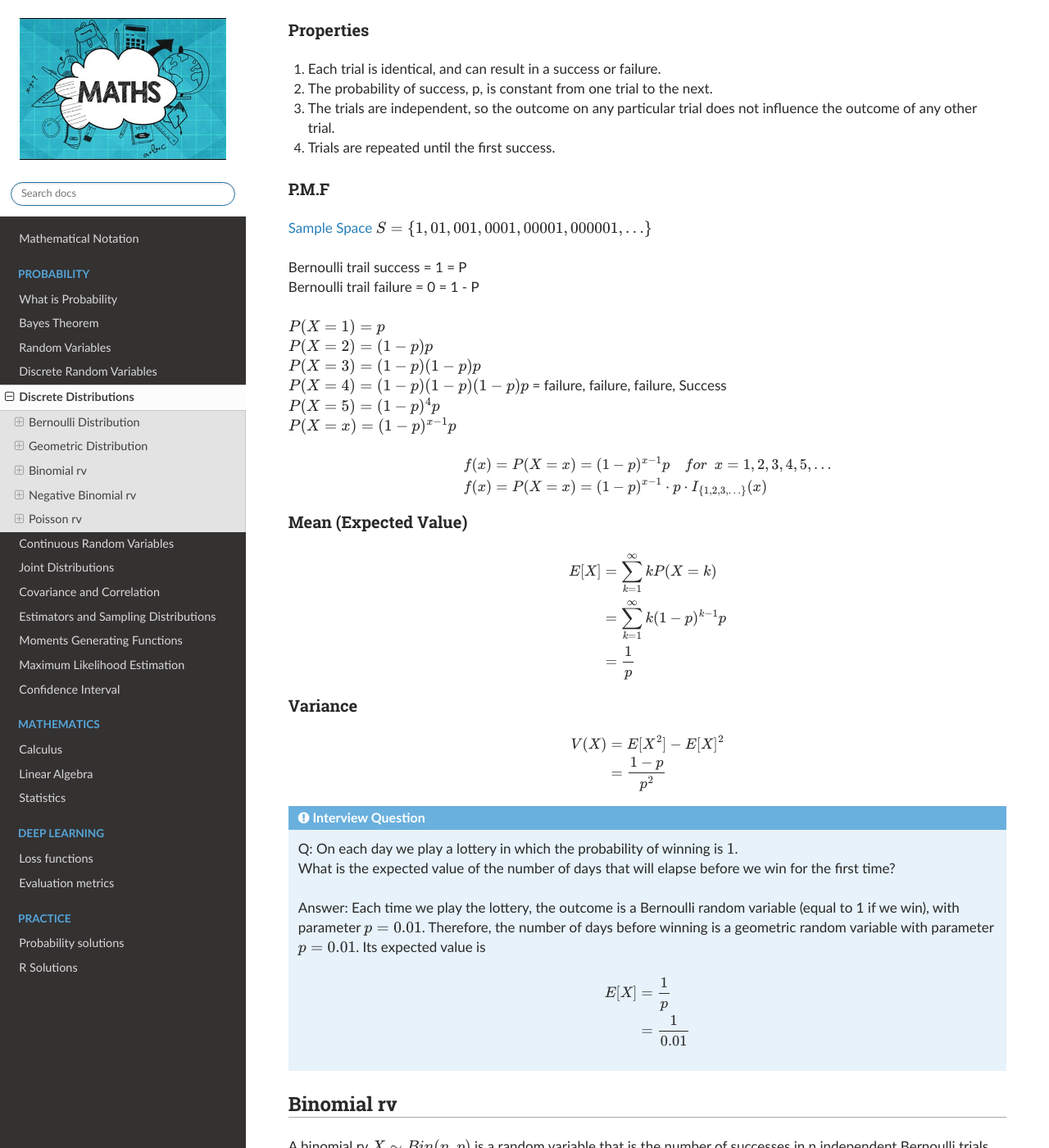
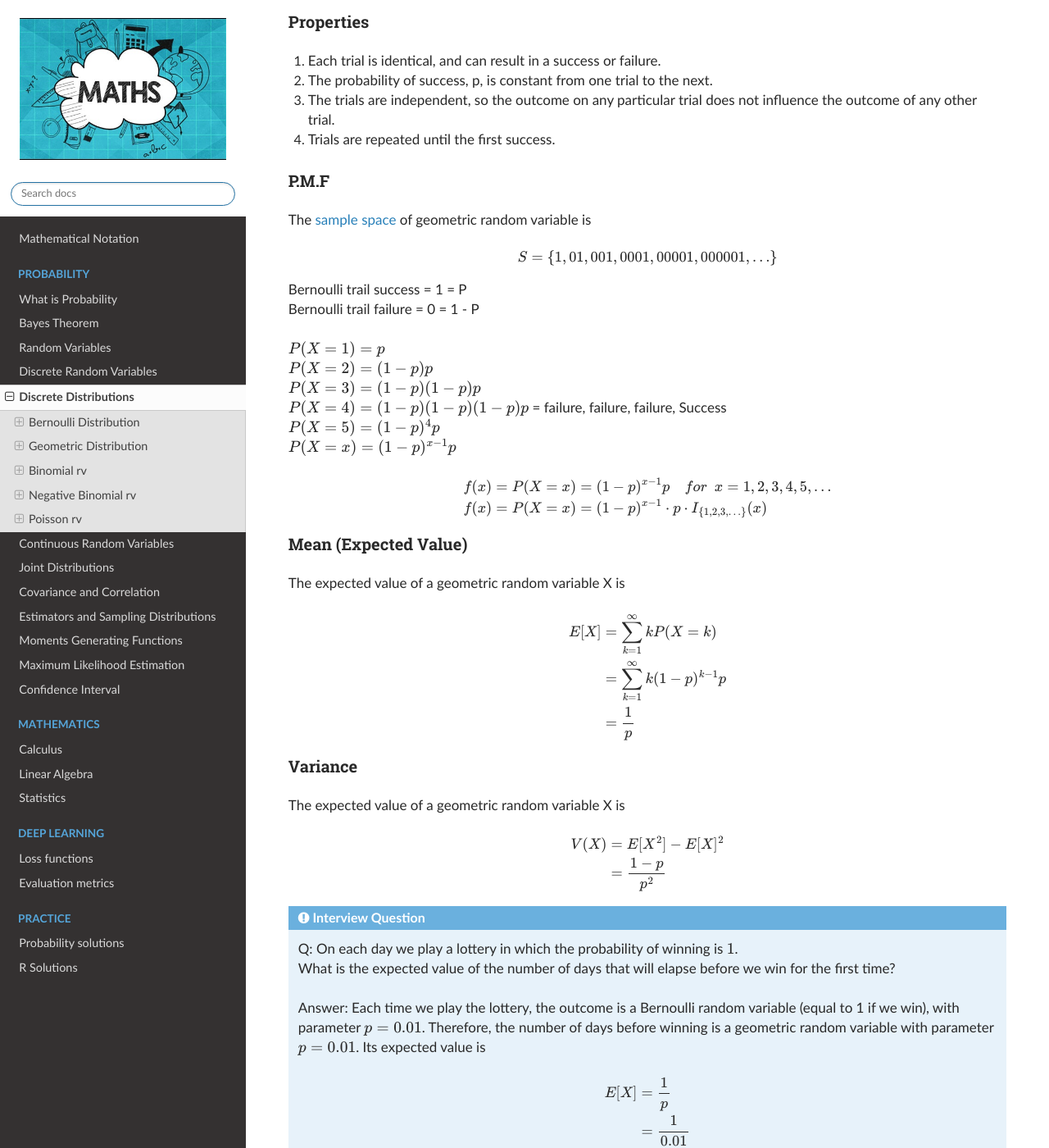
Before and after one commit to akkefa/ml-notes, a Sphinx documentation site: the page built from docs/probability/discrete_distributions.md, in a window 1280 px wide and 1400 px high, scrolled down 2703 px. Shown: the whole window at 82% size. Built offline with Sphinx 7.4.7 and the Read the Docs theme 2.0.0, drawn with Linux system fonts in a browser that asks for light colours.

Commit message:
new changes

```diff
--- a/docs/probability/discrete_distributions.md
+++ b/docs/probability/discrete_distributions.md
@@ -53,18 +53,28 @@
 ### Mean (Expected Value)
 The expected value of a Bernoulli random variable X is
 
+::::{grid}
+
+:::{grid-item}
 $$
 \large E[X]=p
 $$
 
-:::{card} Proof
+:::
+
+:::{grid-item-card}
+Proof
+^^^^^^
 
 $$
 \begin{align}
 \large  \\ E[X] &=\sum_{x} k P(X=x) \\ &= 0 * P(x=0) + 1 * P(x=1) \\ &= 0 * (1-p) + 1 * (p) \\ &= p
 \end{align}
 $$
+
 :::
+
+::::
 
 ### Variance
 The variance of a Bernoulli random variable X is
@@ -137,8 +147,11 @@
 4. Trials are repeated until the first success.
 
 ### P.M.F
+The [sample space](sample-space) of geometric random variable is
 
-[Sample Space](sample-space) $ S = \{1,01,001,0001,00001,000001,\dots\}$
+$$
+ S = \{1,01,001,0001,00001,000001,\dots\}
+$$
 
 Bernoulli trail success = 1 = P \
 Bernoulli trail failure = 0 = 1 - P
@@ -156,6 +169,7 @@
 $$
 
 ### Mean (Expected Value)
+The expected value of a geometric random variable X is
 
 $$
 E[X] &= \sum_{k=1}^{\infty} k P(X=k) \\
@@ -164,6 +178,7 @@
 $$
 
 ### Variance
+The expected value of a geometric random variable X is
 
 $$
 V(X) &= E[X^2] - E[X]^2 \\
```
